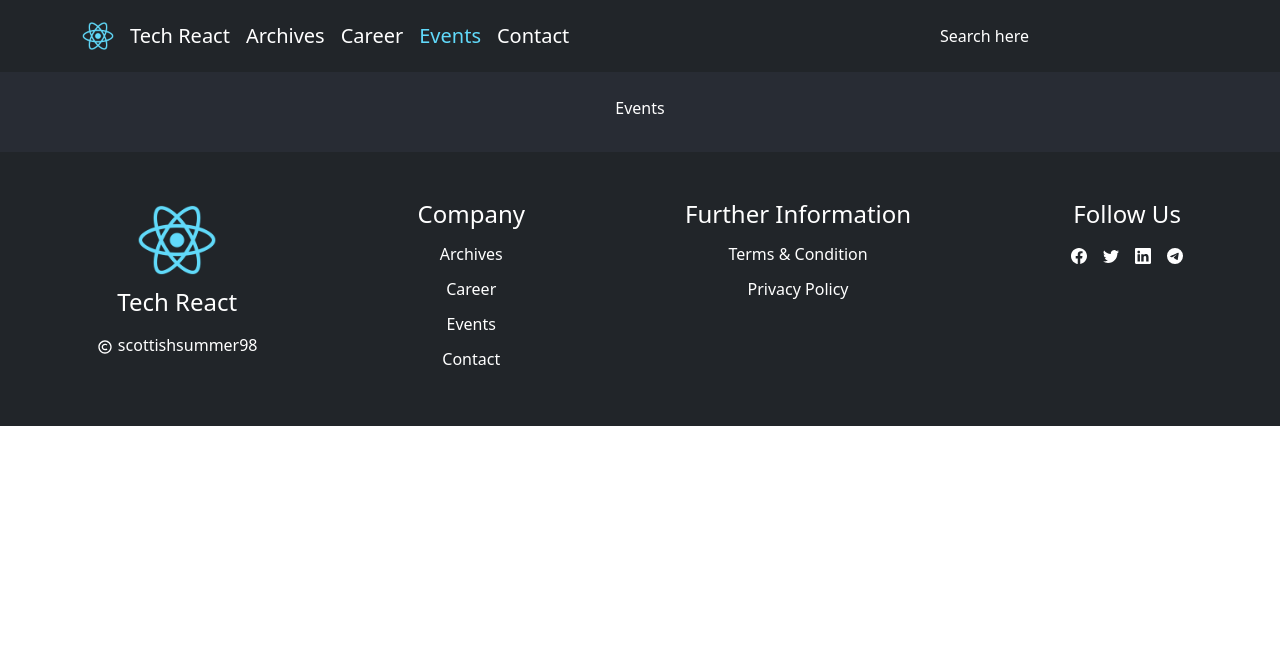
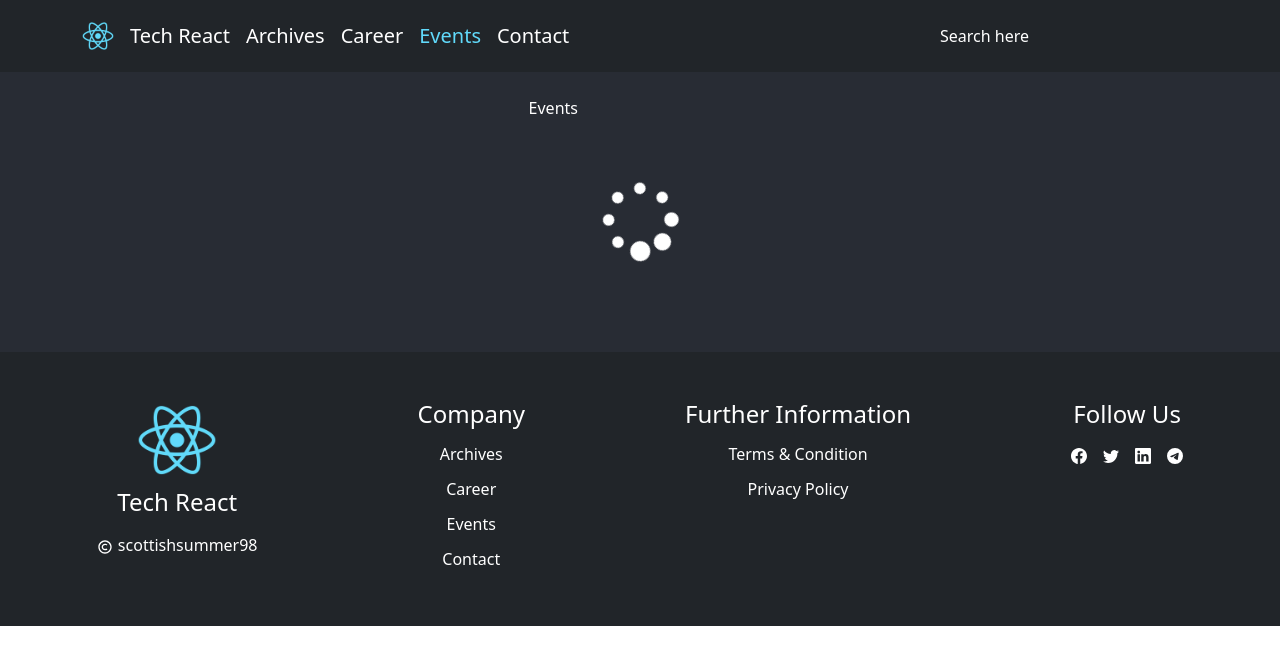
Before and after one commit to scottishsummer98/react_techblog, a React (Create React App) app: page /events in a window 1280 px wide. Shown: the top 664 px of the page. Built offline with nearby package versions, Linux system fonts and the light colour scheme.

Commit message:
'fontawesomeuse'

```diff
--- a/package.json
+++ b/package.json
@@ -8,6 +8,7 @@
     "@testing-library/user-event": "^13.5.0",
     "bootstrap": "^5.3.0",
     "dateformat": "^5.0.3",
+    "font-awesome": "^4.7.0",
     "react": "^18.2.0",
     "react-dom": "^18.2.0",
     "react-icons": "^4.9.0",
--- a/src/components/Main/Events.jsx
+++ b/src/components/Main/Events.jsx
@@ -1,12 +1,16 @@
-import React, { Component } from 'react'
+import React, { Component } from "react";
+import Loading from "../sub/Loading";
 
 export class Events extends Component {
   render() {
     document.title = "Events";
     return (
-      <div>Events</div>
-    )
+      <div>
+        Events
+        <Loading />
+      </div>
+    );
   }
 }
 
-export default Events
+export default Events;
--- /dev/null
+++ b/src/components/Sub/Loading.jsx
@@ -0,0 +1,11 @@
+import React from "react";
+
+const Loading = () => {
+  return (
+    <div className="col-12" style={{ padding: "60px" }}>
+      <span className="fa fa-spinner fa-5x fa-fw fa-pulse"></span>
+    </div>
+  );
+};
+
+export default Loading;
--- a/src/index.jsx
+++ b/src/index.jsx
@@ -1,6 +1,7 @@
 import React from "react";
 import ReactDOM from "react-dom/client";
 import "bootstrap/dist/css/bootstrap.min.css";
+import "font-awesome/css/font-awesome.css";
 import App from "./App";
 
 const root = ReactDOM.createRoot(document.getElementById("root"));
```
Also changed, not shown: 1 other file (tests, documents, lock files or other folders).
